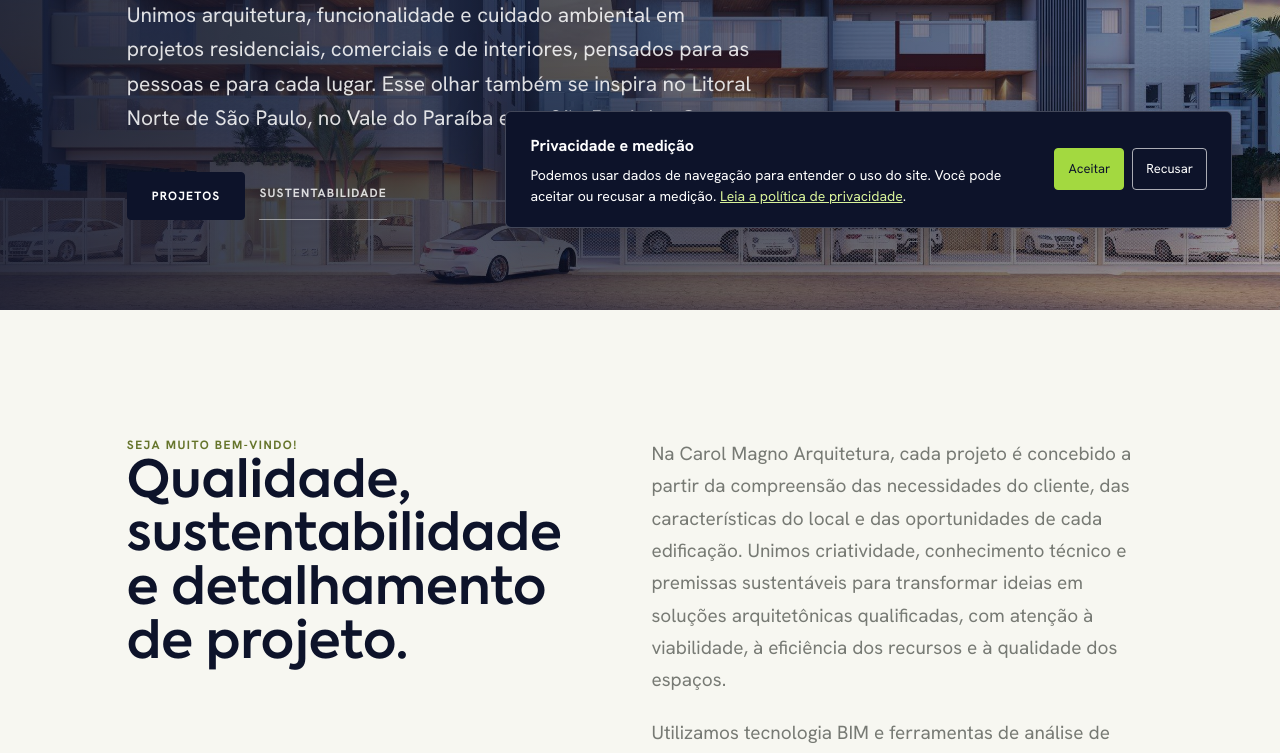
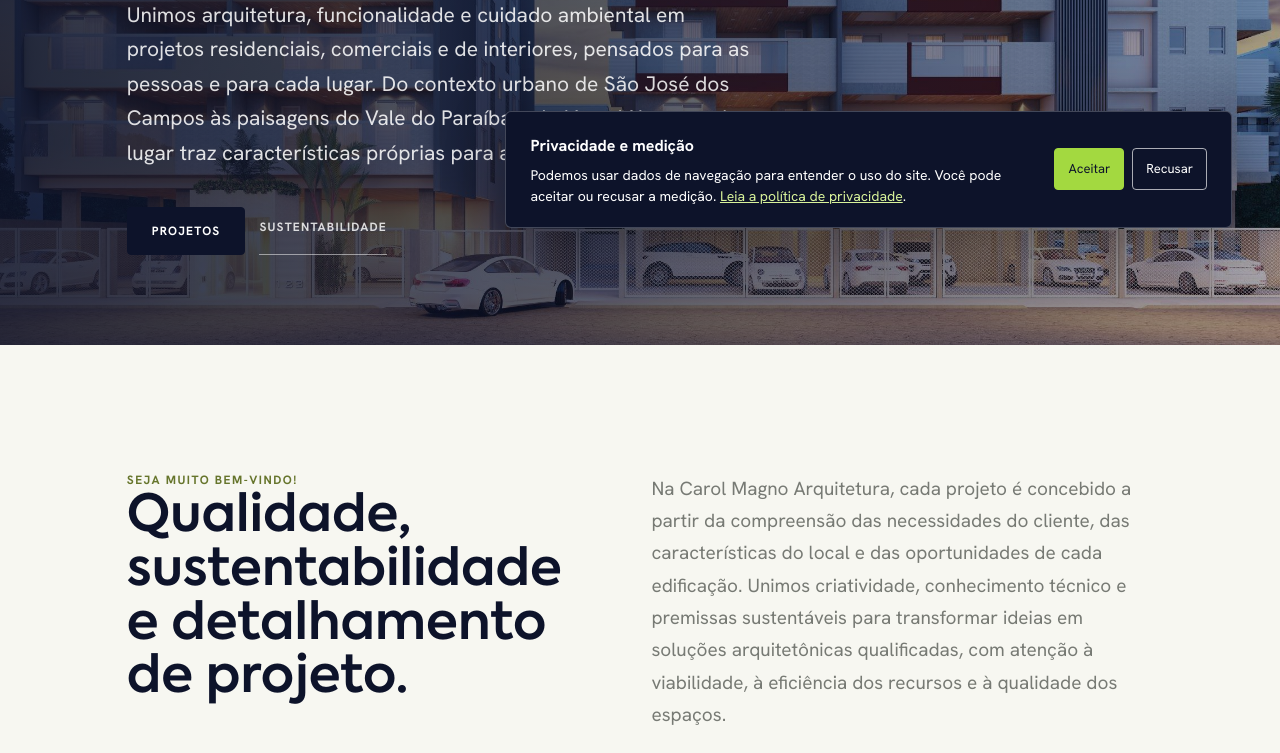
Before and after one commit to crizothdev/carol-magno-preview, a website: page index.html in a window 1280 px wide. Shown: the part 532-1285 px from the top of the page. Drawn offline with Linux system fonts and the light colour scheme.

Commit message:
Atualiza subtítulo regional da home

```diff
--- a/index.html
+++ b/index.html
@@ -39,7 +39,7 @@
       <div class="container hero__content">
         <p class="eyebrow">Arquitetura e Sustentabilidade</p>
         <h1>Arquitetura com propósito, conforto e sustentabilidade.</h1>
-        <p class="lead">Unimos arquitetura, funcionalidade e cuidado ambiental em projetos residenciais, comerciais e de interiores, pensados para as pessoas e para cada lugar. Esse olhar também se inspira no Litoral Norte de São Paulo, no Vale do Paraíba e em São José dos Campos.</p>
+        <p class="lead">Unimos arquitetura, funcionalidade e cuidado ambiental em projetos residenciais, comerciais e de interiores, pensados para as pessoas e para cada lugar. Do contexto urbano de São José dos Campos às paisagens do Vale do Paraíba e do Litoral Norte, cada lugar traz características próprias para a arquitetura.</p>
         <div class="hero__actions"><a class="btn btn--primary" href="portfolio.html">Projetos</a><a class="btn btn--ghost btn--underline" href="sustentabilidade.html">Sustentabilidade</a></div>
       </div>
     </section>
```
